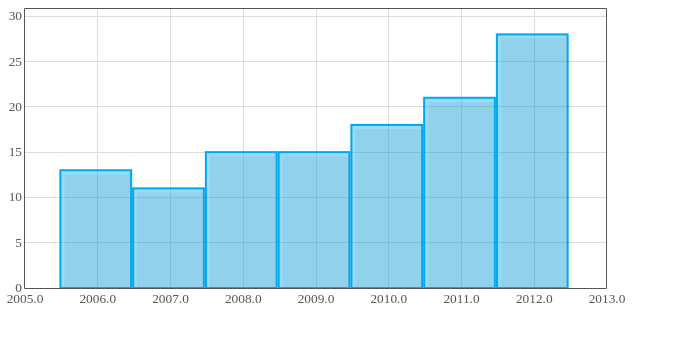
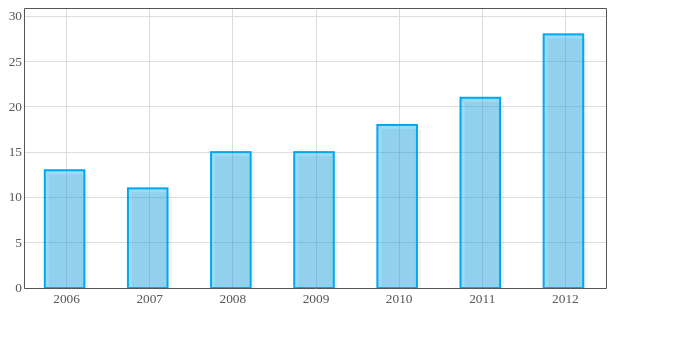
Before and after one commit to cspears2002/data-vis-chapter-1, a plain HTML site: page index.html in a window 1280 px wide. Shown: the whole page, without its empty margins (0-679 px from the left). Drawn offline with Linux system fonts and the light colour scheme.

Commit message:
Fixed the horizontal axis

```diff
--- a/index.html
+++ b/index.html
@@ -9,19 +9,31 @@
     <!-- [if lt IE 9]><script type="js/excanvas.min.js"></script><![endif]-->
     <script src="js/flotr2.min.js"></script>
     <script>
-    var wins = [[[2006,13],[2007,11],[2008,15],[2009,15],[2010,18],[2011,21],
-                 [2012,28]]];
+    var wins = [[[0,13],[1,11],[2,15],[3,15],[4,18],[5,21],[6,28]]];
+    var years = [
+      [0, "2006"],
+      [1, "2007"],
+      [2, "2008"],
+      [3, "2009"],
+      [4, "2010"],
+      [5, "2011"],
+      [6, "2012"],
+    ];
     window.onload = function () {
-       Flotr.draw(
-           document.getElementById("chart"), wins, {
+       Flotr.draw(document.getElementById("chart"), wins, {
               bars: {
-                  show: true
+                  show: true,
+                  barWidth: 0.5
               },
               yaxis: {
                   min: 0,
                   tickDecimals: 0
-              }});
-       };
+              },
+              xaxis: {
+                ticks: years
+              }
+       });
+    };
     </script>
   </body>
 </html>
```
